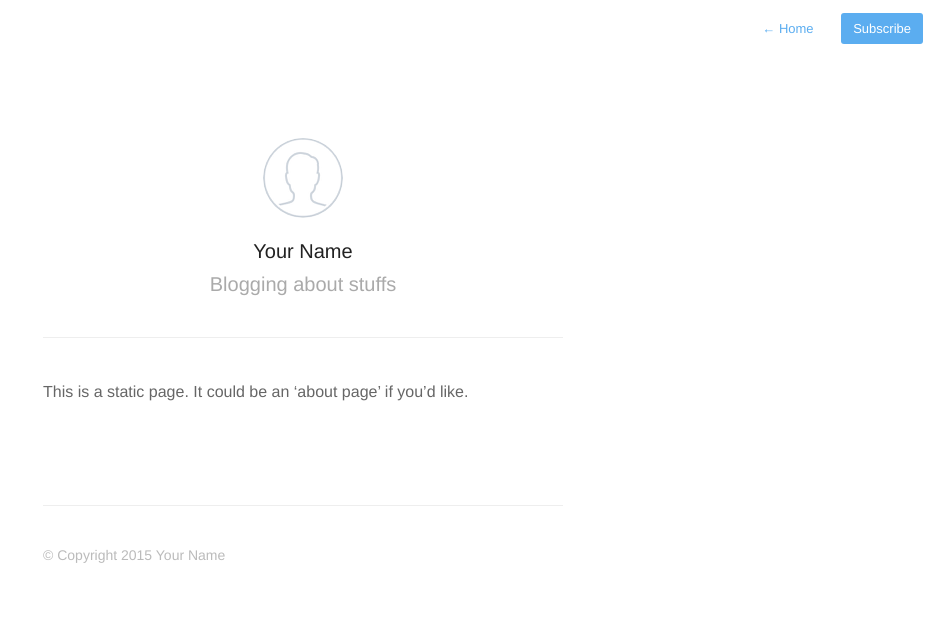
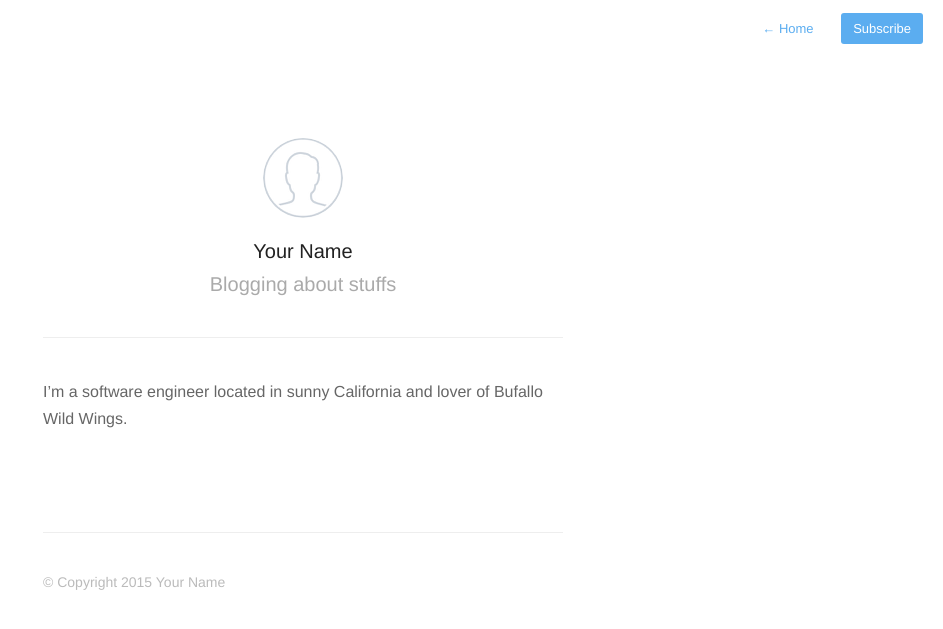
Before and after one commit to JosephSun/cliffordfajardo.github.io, a Jekyll site: the page built from about.md, in a window 1280 px wide. Shown: the top 629 px of the page, without its empty margins (337-1280 px from the left). Built offline with Jekyll 4.4.1, drawn with Linux system fonts in a browser that asks for light colours; nearby versions of some CDN libraries; Markdown is read by kramdown in place of the engine named in the settings.

Commit message:
finished bio for blog

```diff
--- a/about.md
+++ b/about.md
@@ -4,6 +4,6 @@ permalink: about/
 profile: true
 ---
 
-This is a static page. It could be an 'about page' if you'd like.
+I'm a software engineer located in sunny California and lover of Bufallo Wild Wings.
 
 {% include footer.html %}
```
